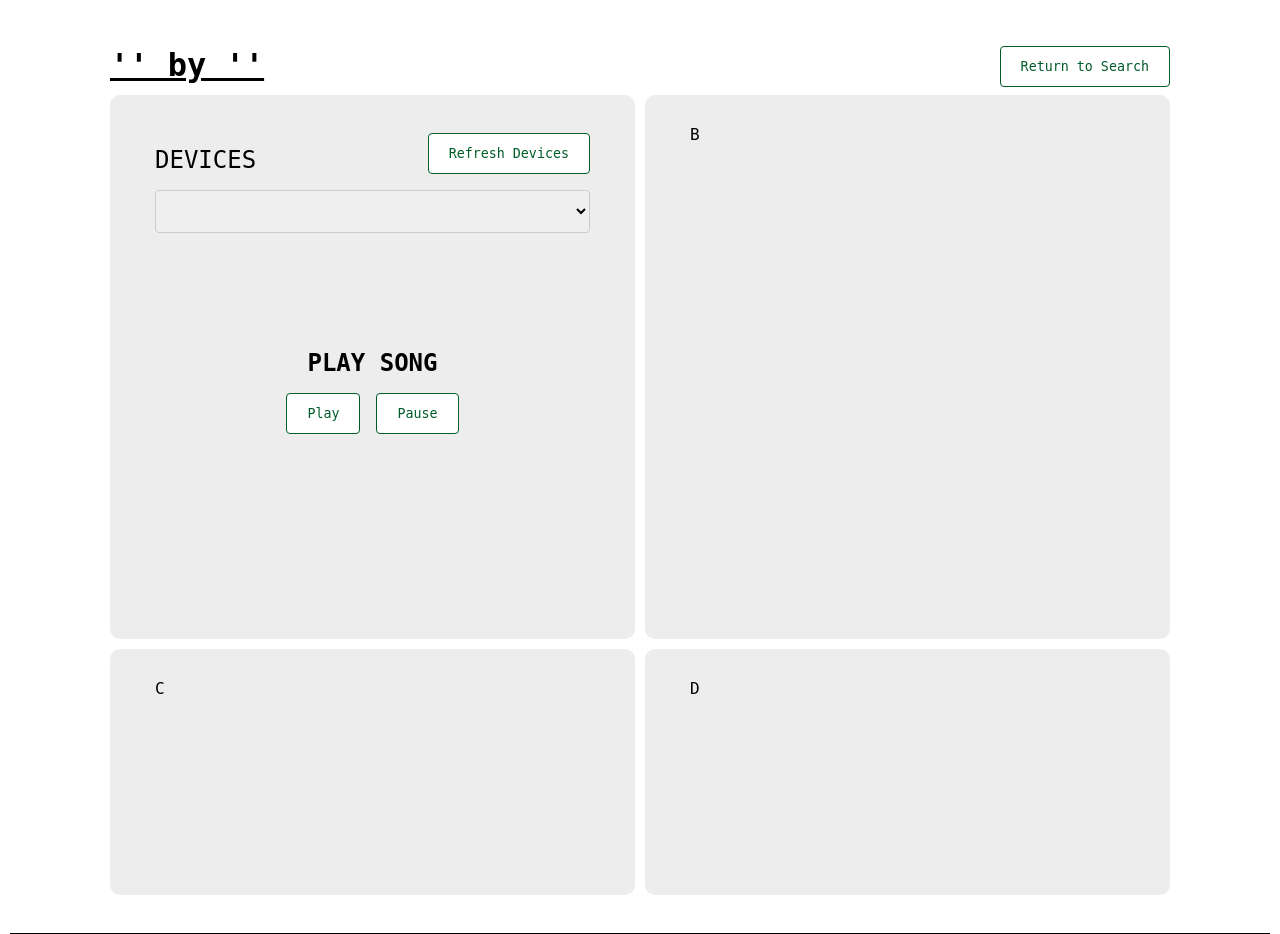
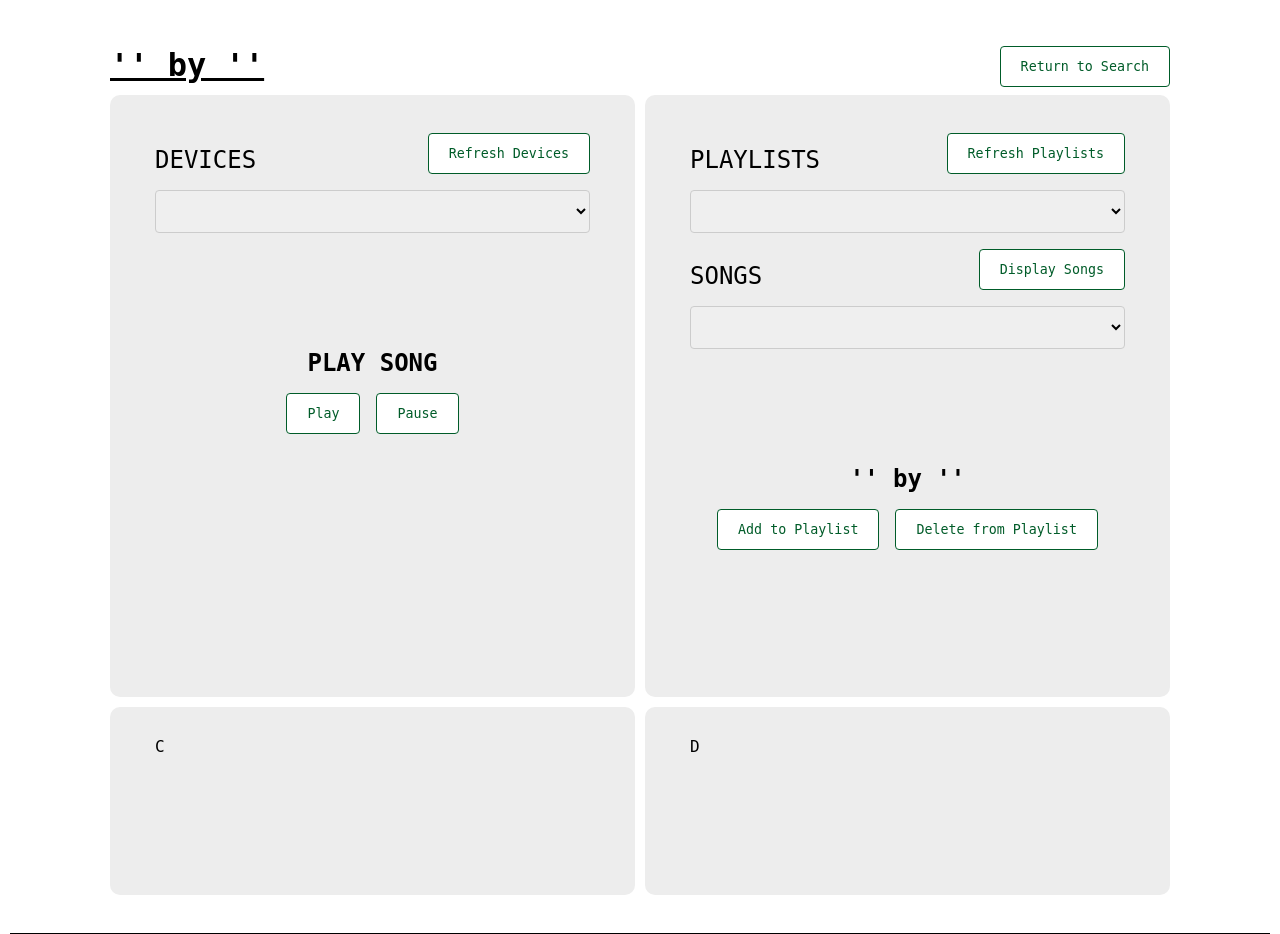
Before and after one commit to tfitzpatrick0/Databases-MuseWebApp, a PHP site: page /song.php?song_id=1 in a window 1280 px wide. Shown: the part 114-1048 px from the top of the page. Run offline with PHP 8.4, Linux system fonts and the light colour scheme; data that the repository does not hold is empty; some libraries are stand-ins or nearby versions.

Commit message:
add/delete from playlist

```diff
--- a/muse/css/style.css
+++ b/muse/css/style.css
@@ -243,25 +243,27 @@
   border-radius: 10px;
 }
 
-/* Song Display - Refresh Devices */
-.sb-devices-h {
+/* Song Dropdown */
+.sb-dropdown-h {
   display: flex;
   justify-content: space-between;
 }
 
-.sb-devices-h > label {
+.sb-dropdown-h > label {
   margin: auto 0 8px 0;
   font-size: 150%;
 }
 
-.sb-devices-play-h {
+/* Song Options */
+
+.sb-options-h {
   padding-top: 100px;
   display: flex;
   align-content: center;
   justify-content: center;
 }
 
-.sb-devices-play-buttons {
+.sb-options-buttons {
   display: flex;
   align-content: center;
   justify-content: center;
--- a/muse/song.php
+++ b/muse/song.php
@@ -112,20 +112,42 @@
         </div>
         <div class="song-body-container">
             <div class="sb-box">
-                <div class="sb-devices-h">
+                <div class="sb-dropdown-h">
                     <label for="devices" class="form-label">DEVICES</label>
                     <button class="button standard-button" type="button" onclick="refreshDevices()">Refresh Devices</button>
                 </div>
                 <select id="devices" class="dropdown-field"></select>
-                <div class="sb-devices-play-h">
+
+                <div class="sb-options-h">
                     <h2>PLAY SONG</h2>
                 </div>
-                <div class="sb-devices-play-buttons">
+                <div class="sb-options-buttons">
                     <button class="button standard-button-2" type="button" onclick="play()">Play</button>
                     <button class="button standard-button-2" type="button" onclick="pause()">Pause</button>
                 </div>
             </div>
-            <div class="sb-box">B</div>
+
+            <div class="sb-box">
+                <div class="sb-dropdown-h">
+                    <label for="devices" class="form-label">PLAYLISTS</label>
+                    <button class="button standard-button" type="button" onclick="refreshPlaylists()">Refresh Playlists</button>
+                </div>
+                <select id="playlists" class="dropdown-field"></select>
+                <div class="sb-dropdown-h">
+                    <label for="devices" class="form-label">SONGS</label>
+                    <button class="button standard-button" type="button" onclick="displaySongs()">Display Songs</button>
+                </div>
+                <select id="songs" class="dropdown-field"></select>
+
+                <div class="sb-options-h">
+                    <h2><?php echo '\'' . $results[0]['name'] . '\' by \'' . substr($results[0]['artists'], 2, strlen($results[0]['artists'])-4) . '\'' ?></h2>
+                </div>
+                <div class="sb-options-buttons">
+                    <button class="button standard-button-2" type="button" onclick="addSongToPL()">Add to Playlist</button>
+                    <button class="button standard-button-2" type="button" onclick="delSongFromPL()">Delete from Playlist</button>
+                </div>
+            </div>
+
             <div class="sb-box">C</div>
             <div class="sb-box">D</div>
         </div>
```
